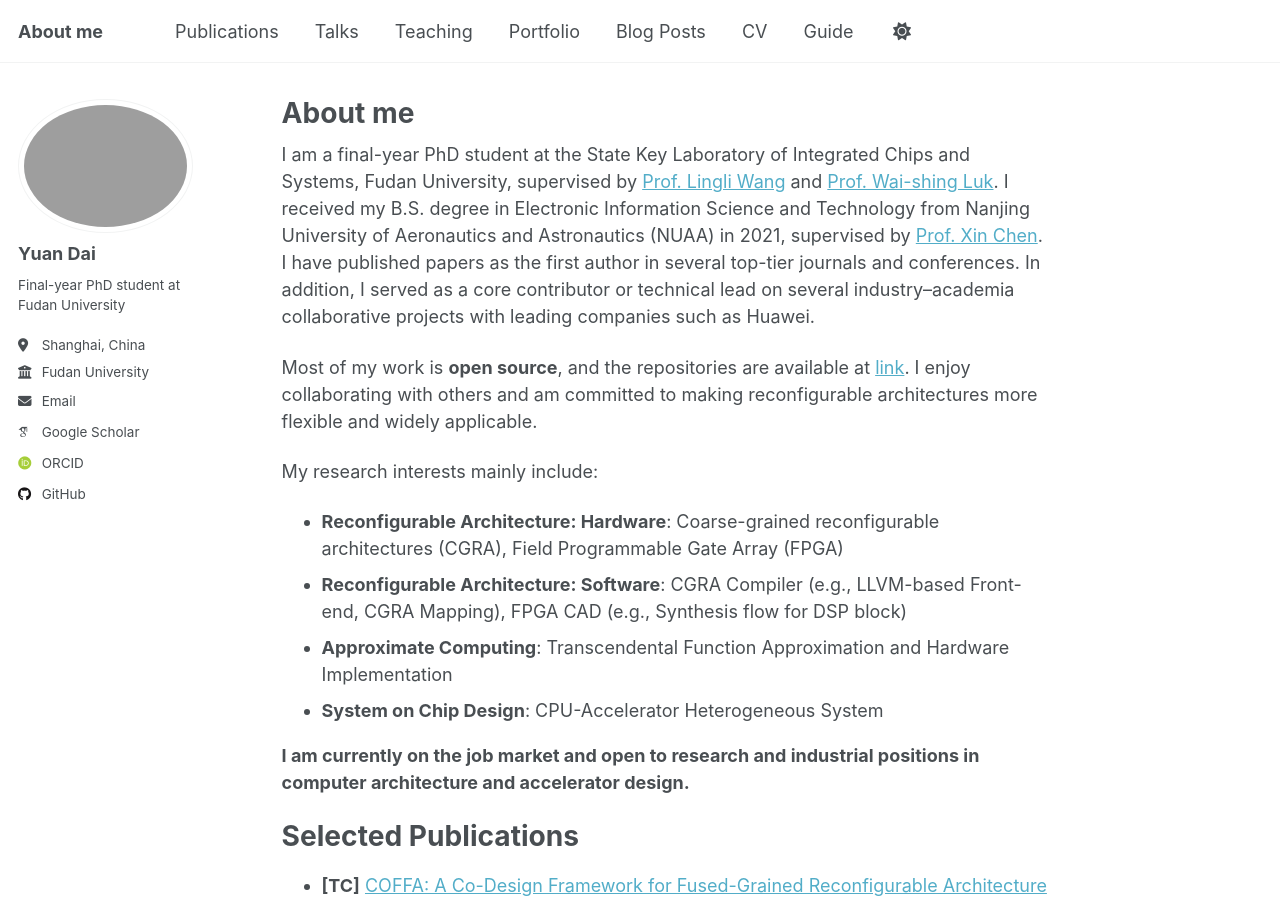
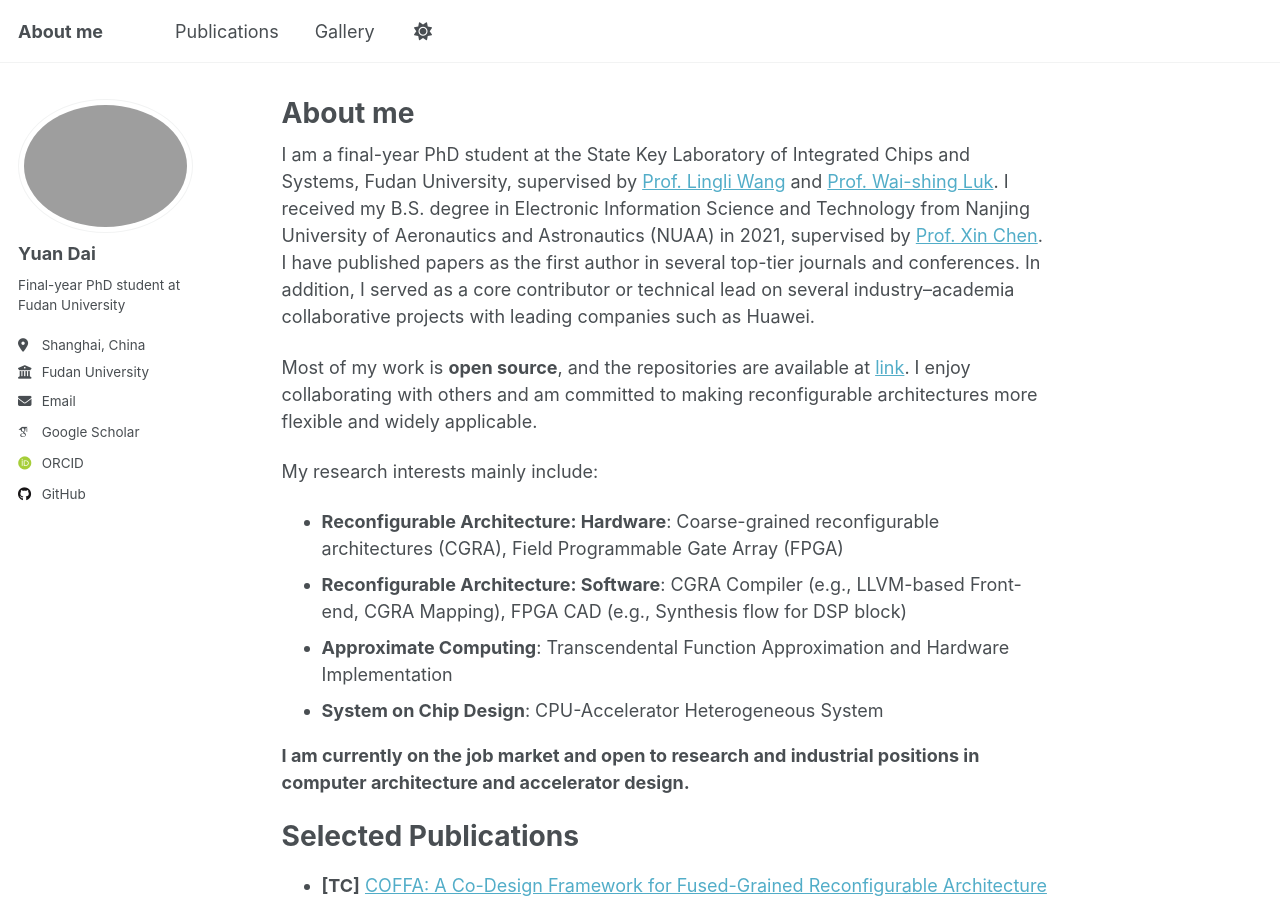
Before and after one commit to Dai-dirk/Dai-dirk.github.io, a Jekyll site: the page built from _pages/about.md, in a window 1280 px wide and 900 px high. Built offline with Jekyll 4.4.1, drawn with Linux system fonts in a browser that asks for light colours; some web fonts are replaced.

Commit message:
Update navigation.yml

```diff
--- a/_data/navigation.yml
+++ b/_data/navigation.yml
@@ -11,23 +11,23 @@ main:
   - title: "Publications"
     url: /publications/
 
-  - title: "Talks"
-    url: /talks/
+  # - title: "Talks"
+  #   url: /talks/
 
-  - title: "Teaching"
-    url: /teaching/
+  # - title: "Teaching"
+  #   url: /teaching/
 
-  - title: "Portfolio"
-    url: /portfolio/
+  # - title: "Portfolio"
+  #   url: /portfolio/
 
-  - title: "Blog Posts"
+  - title: "Gallery"
     url: /year-archive/
 
-  - title: "CV"
-    url: /cv/
+  # - title: "CV"
+  #   url: /cv/
 
   # - title: "CV"
   #   url: /cv-json/
 
-  - title: "Guide"
-    url: /markdown/
+  # - title: "Guide"
+  #   url: /markdown/
```
